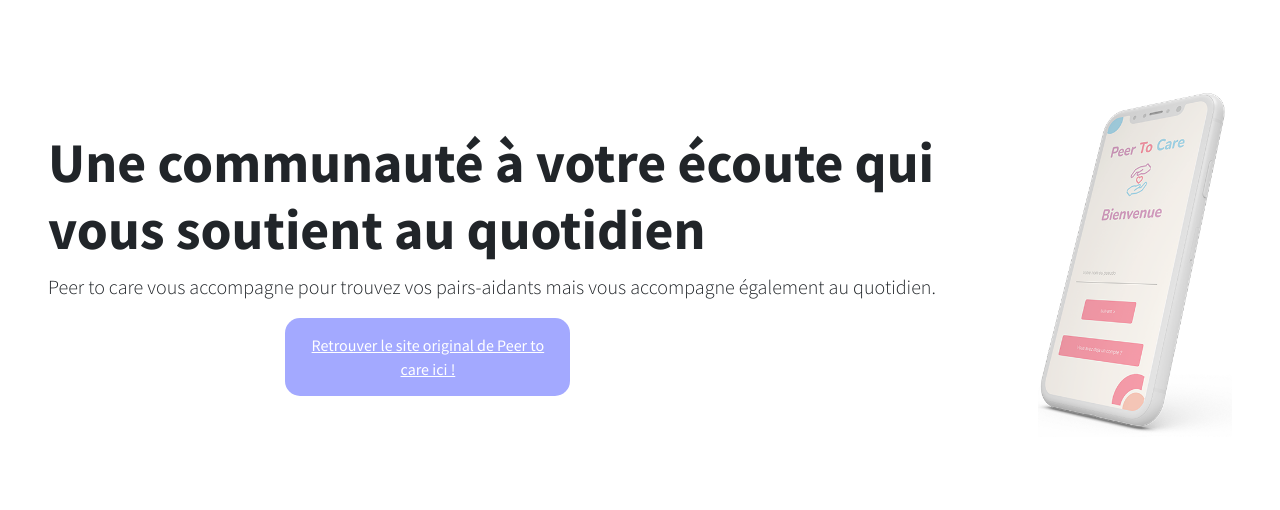
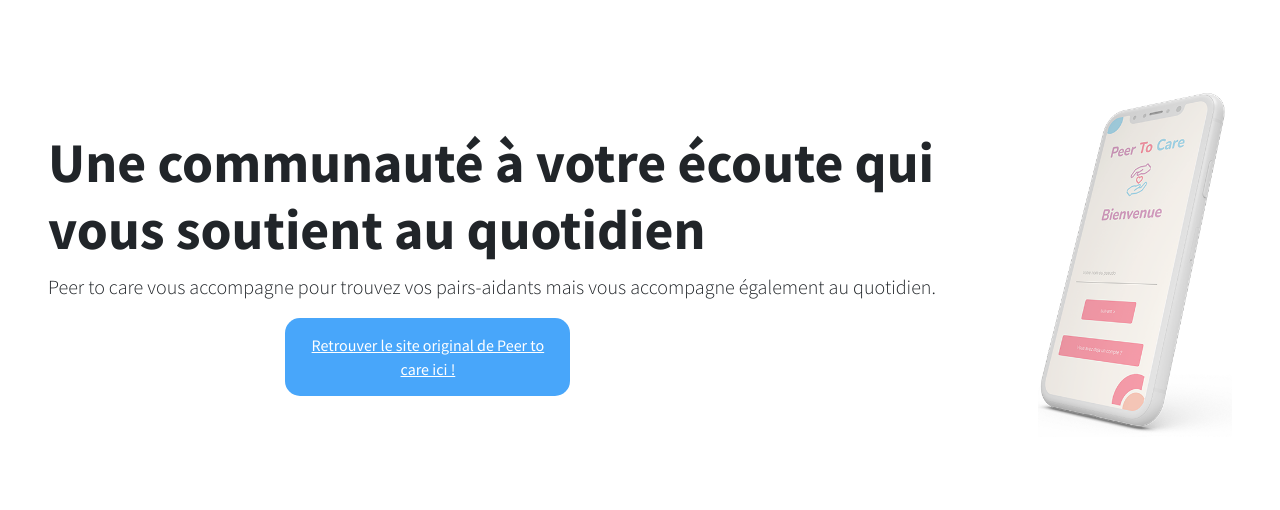
Before and after one commit to mr-houblon/start-up-project, a plain HTML site: page index.html in a window 1280 px wide. Shown: the part 68-578 px from the top of the page. Drawn offline with nearby package versions, Linux system fonts and the light colour scheme; a script that the page names is missing.

Commit message:
color blue

```diff
--- a/css/styles.css
+++ b/css/styles.css
@@ -225,7 +225,7 @@ h2 {
 }
 
 .btn-blue {
-  background-color: #a3a9ff;
+  background-color: #48a6fa;
   color: white;
   padding: 15px 20px;
   border-radius: 15px;
```
